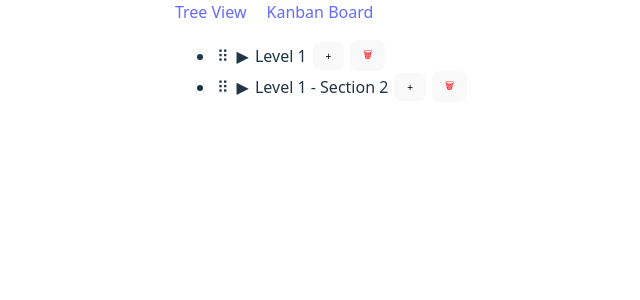
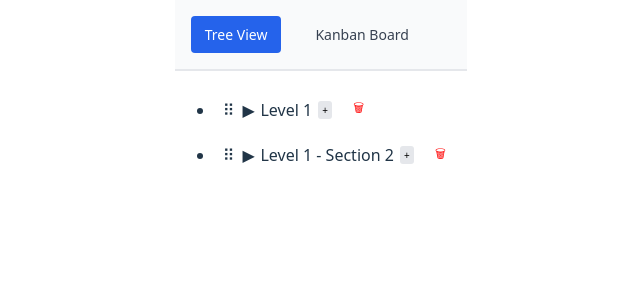
Before and after one commit to Sirjanpreetkaur/EZ-LAB, a React (Vite) app in the folder tree-kanban/: page /tree in a window 1280 px wide. Shown: the top 300 px of the page, without its empty margins (319-959 px from the left). Built offline with nearby package versions, Linux system fonts and the light colour scheme.

Commit message:
styles added for Tree View

```diff
--- a/tree-kanban/src/App.tsx
+++ b/tree-kanban/src/App.tsx
@@ -1,12 +1,28 @@
-import { Routes, Route, Link } from "react-router-dom";
+import { Routes, Route, NavLink } from "react-router-dom";
+import "./index.css";
 import TreeView from "./components/Tree/TreeView";
 import KanbanBoard from "./components/Kanban/Kanban";
+
 
 function App() {
   return (
     <div className="app-cover">
-      <Link to="/tree" style={{ marginRight: 20 }}>Tree View</Link>
-      <Link to="/kanban">Kanban Board</Link>
+      <div className="tabs">
+        <NavLink
+          to="/tree"
+          className={({ isActive }) => (isActive ? "tab active" : "tab")}
+        >
+          Tree View
+        </NavLink>
+
+        <NavLink
+          to="/kanban"
+          className={({ isActive }) => (isActive ? "tab active" : "tab")}
+        >
+          Kanban Board
+        </NavLink>
+      </div>
+
       <Routes>
         <Route path="/tree" element={<TreeView />} />
         <Route path="/kanban" element={<KanbanBoard />} />
--- a/tree-kanban/src/components/Tree/TreeNode.tsx
+++ b/tree-kanban/src/components/Tree/TreeNode.tsx
@@ -5,6 +5,7 @@ import {
   SortableContext,
   verticalListSortingStrategy
 } from "@dnd-kit/sortable";
+import "../../styles/treeStyles.css";
 
 const TreeNode = ({
   node,
@@ -35,11 +36,7 @@ const TreeNode = ({
 
   const toggleExpand = () => {
     if (notLoaded) loadChildren(node.id);
-
-    setExpanded({
-      ...expanded,
-      [node.id]: !expanded[node.id]
-    });
+    setExpanded({ ...expanded, [node.id]: !expanded[node.id] });
   };
 
   const handleAdd = () => {
@@ -57,73 +54,73 @@ const TreeNode = ({
 
   return (
     <li ref={setNodeRef} style={style}>
-      <div style={{ display: "flex", gap: "6px", alignItems: "center" }}>
-
+      <div className="tree-node">
         <span
+          className="drag-handle"
           {...listeners}
           {...attributes}
-          style={{ cursor: "grab", userSelect: "none", padding: "2px" }}
         >
           ⠿
         </span>
 
         {notLoaded ? (
-          <span onClick={toggleExpand} style={{ cursor: "pointer" }}>▶</span>
+          <span className="tree-arrow" onClick={toggleExpand}>▶</span>
         ) : hasLoadedChildren ? (
-          <span onClick={toggleExpand} style={{ cursor: "pointer" }}>
+          <span className="tree-arrow" onClick={toggleExpand}>
             {expanded[node.id] ? "▼" : "▶"}
           </span>
         ) : (
-          <span style={{ width: "12px" }} />
+          <span className="tree-arrow"></span>
         )}
 
         {!editing ? (
           <span
+            className="tree-label"
             onDoubleClick={() => setEditing(true)}
-            style={{ cursor: "pointer" }}
           >
             {node.label}
           </span>
         ) : (
           <>
             <input
+              className="tree-edit-input"
               value={editValue}
               autoFocus
               onChange={(e) => setEditValue(e.target.value)}
               onKeyDown={(e) => e.key === "Enter" && handleEdit()}
             />
-            <button onClick={handleEdit}>✔</button>
-            <button onClick={() => setEditing(false)}>✖</button>
+            <button className="tree-btn" onClick={handleEdit}>✔</button>
+            <button className="tree-btn" onClick={() => setEditing(false)}>✖</button>
           </>
         )}
 
-        <button onClick={() => setShowInput(true)} style={{ fontSize: "10px" }}>+</button>
+        <button className="tree-btn" onClick={() => setShowInput(true)}>+</button>
 
         <button
+          className="tree-btn-delete"
           onClick={() => deleteNode(node.id)}
-          style={{ fontSize: "10px", color: "red" }}
         >
           🗑
         </button>
       </div>
 
       {showInput && (
-        <div style={{ marginLeft: "20px" }}>
+        <div className="add-box">
           <input
             value={value}
             autoFocus
             onChange={(e) => setValue(e.target.value)}
             onKeyDown={(e) => e.key === "Enter" && handleAdd()}
           />
-          <button onClick={handleAdd}>Add</button>
-          <button onClick={() => setShowInput(false)}>Cancel</button>
+          <button className="tree-btn" onClick={handleAdd}>Add</button>
+          <button className="tree-btn" onClick={() => setShowInput(false)}>
+            Cancel
+          </button>
         </div>
       )}
 
       {loading[node.id] && (
-        <div style={{ marginLeft: "20px", color: "gray" }}>
-          Loading...
-        </div>
+        <div className="tree-loading">Loading...</div>
       )}
 
       {hasLoadedChildren && expanded[node.id] && (
@@ -131,7 +128,9 @@ const TreeNode = ({
           items={node.children.map((c) => c.id)}
           strategy={verticalListSortingStrategy}
         >
-          <ul style={{ marginLeft: "20px" }}>
+            <div className="tree-container">
+
+          <ul className="tree-children">
             {node.children.map((child) => (
               <TreeNode
                 key={child.id}
@@ -146,6 +145,7 @@ const TreeNode = ({
               />
             ))}
           </ul>
+          </div>
         </SortableContext>
       )}
     </li>
--- a/tree-kanban/src/components/Tree/TreeView.tsx
+++ b/tree-kanban/src/components/Tree/TreeView.tsx
@@ -1,6 +1,7 @@
 import { useState } from "react";
 import { initialTree } from "../../mock/treeData";
 import TreeNode from "./TreeNode";
+import "../../styles/treeStyles.css";
 
 import {
   DndContext,
--- a/tree-kanban/src/index.css
+++ b/tree-kanban/src/index.css
@@ -66,3 +66,33 @@ button:focus-visible {
     background-color: #f9f9f9;
   }
 }
+.tabs {
+  display: flex;
+  gap: 20px;
+  padding: 16px;
+  border-bottom: 2px solid #e5e7eb;
+  background: #f9fafb;
+}
+
+.tab {
+  padding: 8px 14px;
+  font-size: 14px;
+  text-decoration: none;
+  font-weight: 500;
+  color: #374151;
+  border-radius: 4px;
+  transition: all 0.2s ease;
+}
+
+.tab:hover {
+  background: #e5e7eb;
+}
+
+.tab.active {
+  background: #2563eb;
+  color: white;
+}
+
+.tab.active:hover {
+  background: #1d4ed8;
+}
--- /dev/null
+++ b/tree-kanban/src/styles/treeStyles.css
@@ -0,0 +1,98 @@
+.tree-container {
+  font-family: Inter, sans-serif;
+  font-size: 14px;
+  color: #222;
+  padding: 10px;
+}
+
+.tree-node {
+  display: flex;
+  align-items: center;
+  gap: 6px;
+  padding: 4px 6px;
+  border-radius: 4px;
+  transition: background 0.15s ease;
+}
+
+.tree-node:hover {
+  background: #f3f4f6;
+}
+
+.tree-label {
+  cursor: pointer;
+  user-select: none;
+}
+
+.tree-edit-input {
+  padding: 2px 4px;
+  font-size: 13px;
+}
+
+.tree-arrow {
+  cursor: pointer;
+  width: 12px;
+  display: inline-block;
+}
+
+.tree-btn {
+  font-size: 10px;
+  padding: 2px 4px;
+  border: none;
+  background: #e5e7eb;
+  border-radius: 3px;
+  cursor: pointer;
+}
+
+.tree-btn:hover {
+  background: #d1d5db;
+}
+
+.tree-btn-delete {
+  color: red;
+  font-size: 12px;
+  background: transparent;
+}
+
+.tree-btn-delete:hover {
+  color: #b91c1c;
+}
+
+.add-box {
+  margin-left: 20px;
+  margin-top: 4px;
+}
+
+.add-box input {
+  padding: 2px 4px;
+  font-size: 13px;
+  margin-right: 6px;
+}
+
+.tree-loading {
+  color: gray;
+  margin-left: 20px;
+  font-size: 12px;
+}
+
+.tree-children {
+  margin-left: 20px;
+  margin-top: 4px;
+  list-style: none;
+  padding-left: 0;
+}
+
+.drag-handle {
+  cursor: grab;
+  padding: 2px;
+  user-select: none;
+}
+
+.drag-handle:active {
+  cursor: grabbing;
+}
+
+.no-children {
+  margin-left: 20px;
+  color: #6b7280;
+  font-size: 12px;
+}
```
Also changed, not shown: tree-kanban/src/styles/kanbanStyles.css (added).
